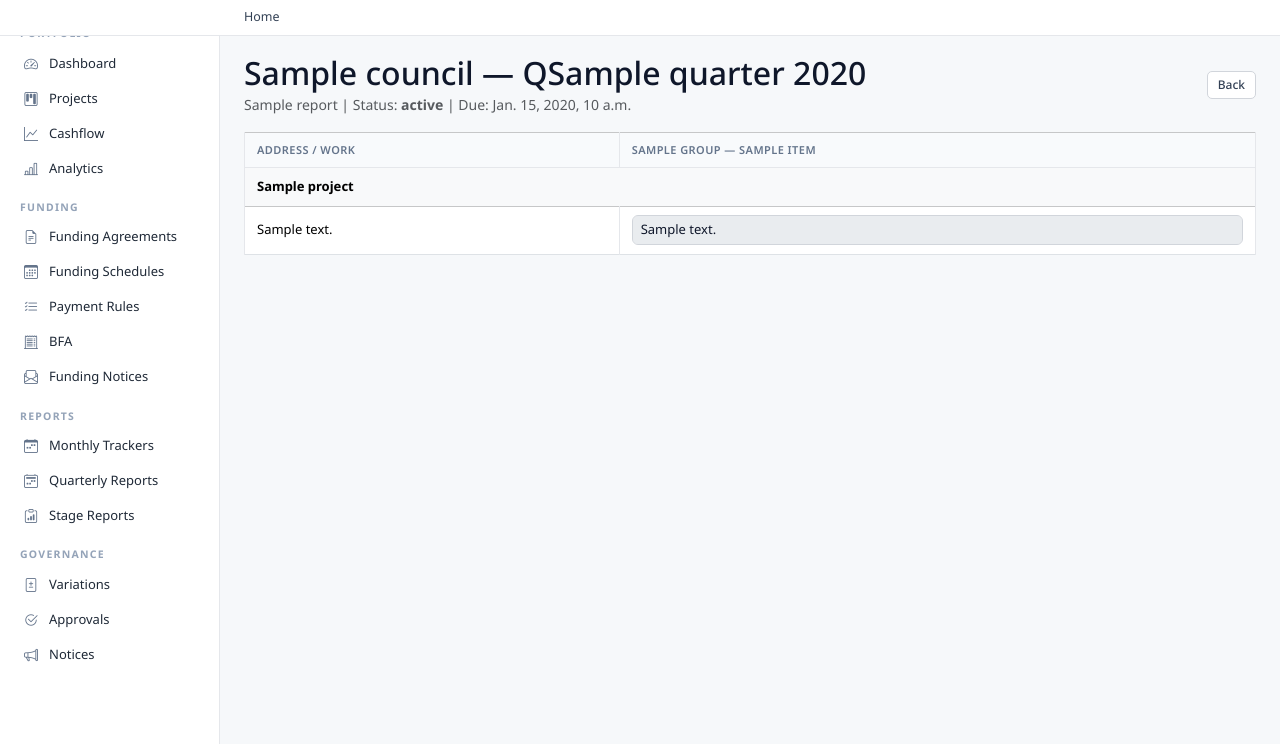
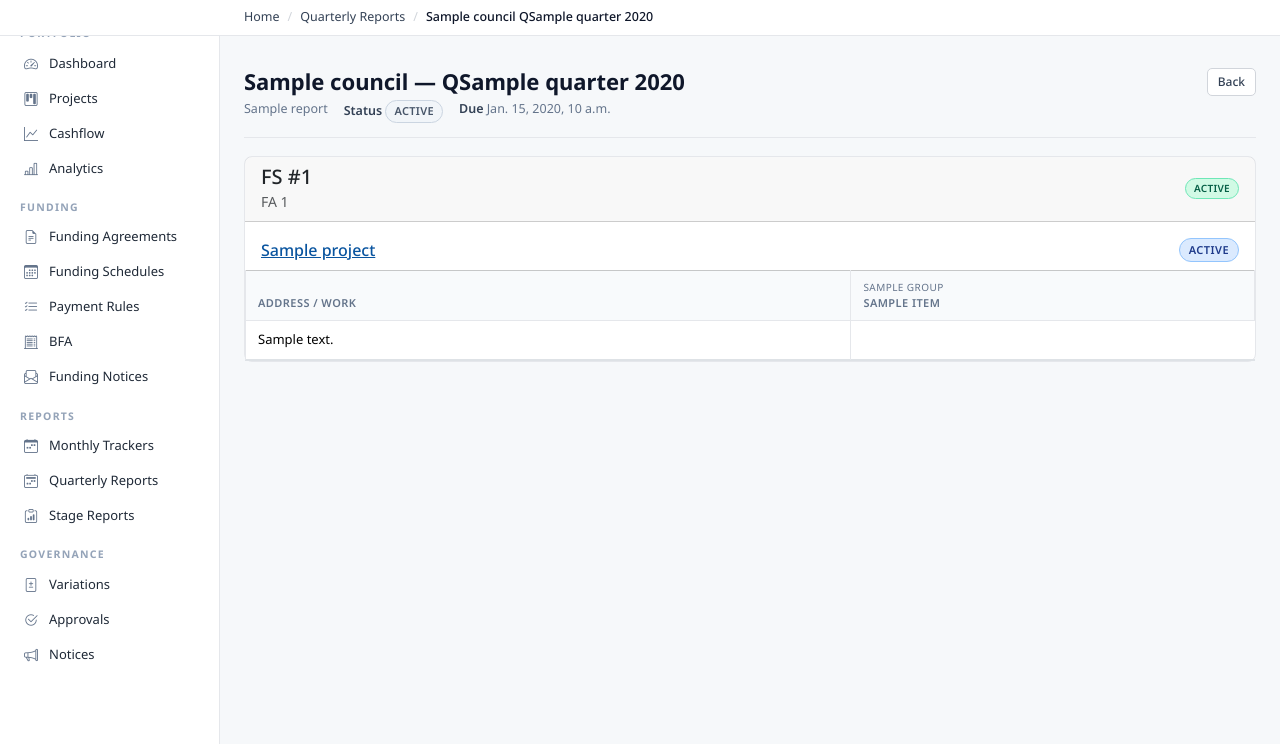
Before and after one commit to hazzamyman/ricd-django, a Django app: template src/templates/tracker/quarterly_detail.html in a window 1280 px wide. Shown: the part 56-800 px from the top of the page. Run offline with Django 5.2, Linux system fonts and the light colour scheme; the template is opened without the code that fills it: most values are stand-ins (such as "Sample title", 1, 10 or a date in 2020).

Commit message:
@ feat(qr): expand QuarterlyReport to FS->Project->Works hierarchy with per-project item groups
- Add Project.quarterly_report_item_group FK (nullable) to QuarterlyReportItemGroup
- Migration 0031 applies the schema change
- QuarterlyReportOpenOrCreateView._sync_entries() now scopes to Active FSes (status=ACTIVE)
  and uses each projects assigned item group items (falls back to all active items)
- QuarterlyReportDetailView._build_grid() restructured to return fs_sections with nested
  project and work rows, each project carrying its own column definition
- quarterly_detail.html redesigned as a mono-report: FS cards -> project subsections ->
  per-project item grid tables (columns from that projects assigned group)
- ProjectCreateView and ProjectUpdateView include quarterly_report_item_group in fields

Co-Authored-By: Claude Sonnet 4.6 <noreply@anthropic.com>
@

```diff
--- a/src/apps/ui/views/crud_views.py
+++ b/src/apps/ui/views/crud_views.py
@@ -556,7 +556,7 @@ class ProjectCreateView(WriteRequiredMixin, WidgetUpgradeMixin, CreateView):
     fields = ['name', 'council', 'program', 'project_type', 'financial_year',
               'financial_year_completed', 'lead_officer',
               'state', 'dwelling_status',
-              'stage1_item_group', 'stage2_item_group',
+              'stage1_item_group', 'stage2_item_group', 'quarterly_report_item_group',
               'sap_ion', 'cli_no', 'initial_caa_date']
     success_url = reverse_lazy('ui:projects_list')
 
@@ -708,7 +708,7 @@ class ProjectUpdateView(WriteRequiredMixin, WidgetUpgradeMixin, UpdateView):
     fields = ['name', 'council', 'program', 'project_type', 'financial_year',
               'financial_year_completed', 'lead_officer',
               'state', 'dwelling_status',
-              'stage1_item_group', 'stage2_item_group',
+              'stage1_item_group', 'stage2_item_group', 'quarterly_report_item_group',
               'sap_ion', 'cli_no', 'initial_caa_date']
     success_url = reverse_lazy('ui:projects_list')
 
--- a/src/templates/tracker/quarterly_detail.html
+++ b/src/templates/tracker/quarterly_detail.html
@@ -1,51 +1,92 @@
 {% extends "base.html" %}
 {% block title %}Quarterly Report &mdash; {{ report.council.name }} Q{{ report.quarter }} {{ report.year }}{% endblock %}
+{% block breadcrumbs %}
+  <span class="sep">/</span>
+  <a href="{% url 'ui:quarterly_report_global_list' %}">Quarterly Reports</a>
+  <span class="sep">/</span>
+  <span class="current">{{ report.council.name }} Q{{ report.quarter }} {{ report.year }}</span>
+{% endblock %}
 {% block content %}
-<div class="d-flex justify-content-between align-items-center mb-3">
+
+<div class="pg-head">
   <div>
-    <h2 class="mb-0">{{ report.council.name }} &mdash; Q{{ report.quarter }} {{ report.year }}</h2>
-    <small class="text-muted">{{ report.quarter_label }} | Status: <strong>{{ report.get_status_display }}</strong> | Due: {{ report.due_date }} {% if report.is_overdue %}<span class="badge bg-danger">Overdue</span>{% endif %}</small>
+    <h1>{{ report.council.name }} &mdash; Q{{ report.quarter }} {{ report.year }}</h1>
+    <div class="meta">
+      <span>{{ report.quarter_label }}</span>
+      <span><b>Status</b>
+        <span class="pill {% if report.status == 'APPROVED' %}green{% elif report.status == 'SUBMITTED' %}blue{% else %}grey{% endif %}">
+          {{ report.get_status_display }}
+        </span>
+      </span>
+      {% if report.due_date %}<span><b>Due</b> {{ report.due_date }}</span>{% endif %}
+      {% if report.is_overdue %}<span class="pill red">Overdue</span>{% endif %}
     </div>
-  <div>
+  </div>
+  <div class="actions">
+    {% if can_edit %}
       {% if report.status == 'DRAFT' or report.status == 'IN_PROGRESS' %}
-      {% if can_edit %}
-      <form method="post" action="{% url 'ui:quarterly_report_submit' report.pk %}" class="d-inline">{% csrf_token %}
-        <button class="btn btn-primary btn-sm">Submit</button>
+      <form method="post" action="{% url 'ui:quarterly_report_submit' report.pk %}" class="d-inline">
+        {% csrf_token %}<button class="btn btn-primary btn-sm">Submit</button>
       </form>
       {% endif %}
     {% endif %}
-    {% if report.status == 'SUBMITTED' and is_ricd %}
-      <form method="post" action="{% url 'ui:quarterly_report_approve' report.pk %}" class="d-inline">{% csrf_token %}
-        <button class="btn btn-success btn-sm">Approve</button>
+    {% if is_ricd and report.status == 'SUBMITTED' %}
+      <form method="post" action="{% url 'ui:quarterly_report_approve' report.pk %}" class="d-inline">
+        {% csrf_token %}<button class="btn btn-success btn-sm">Approve</button>
       </form>
     {% endif %}
     <a href="{% url 'ui:quarterly_report_global_list' %}" class="btn btn-outline-secondary btn-sm">Back</a>
   </div>
 </div>
 
-{% if not grid.items %}
-  <div class="alert alert-warning">No quarterly report items configured. Add Quarterly Report Item Groups in /admin first.</div>
-{% elif not grid.project_rows %}
-  <div class="alert alert-info">No active projects with works for this council in this quarter.</div>
+{% if not grid.fs_sections %}
+  <div class="alert alert-info">No active funding schedules with projects for this council this quarter.</div>
 {% else %}
 <form method="post">
 {% csrf_token %}
+
+{% for fs_section in grid.fs_sections %}
+<div class="card mb-4">
+  <div class="card-header d-flex justify-content-between align-items-center">
+    <div>
+      <h5 class="mb-0">FS #{{ fs_section.fs.schedule_number }}</h5>
+      {% if fs_section.fs.funding_agreement %}
+        <small class="text-muted">FA {{ fs_section.fs.funding_agreement.agreement_reference|default:fs_section.fs.funding_agreement.pk }}</small>
+      {% endif %}
+    </div>
+    <span class="pill green" style="font-size:10px;">{{ fs_section.fs.get_status_display }}</span>
+  </div>
+  <div class="card-body p-0">
+
+    {% for proj_section in fs_section.projects %}
+    <div class="border-bottom">
+      <div class="px-3 pt-3 pb-2 d-flex justify-content-between align-items-center">
+        <h6 class="mb-0">
+          <a href="{% url 'ui:project_detail' proj_section.project.pk %}">{{ proj_section.project.name }}</a>
+        </h6>
+        <span class="state-badge state-{{ proj_section.project.state|lower }}">{{ proj_section.project.get_state_display }}</span>
+      </div>
+
+      {% if proj_section.items and proj_section.works %}
       <div class="table-responsive">
-  <table class="table table-bordered table-sm align-middle">
+        <table class="table table-bordered table-sm align-middle mb-0" style="font-size:13px;">
           <thead class="table-light">
             <tr>
-        <th>Address / Work</th>
-        {% for item in grid.items %}<th title="{{ item.help_text }}">{{ item.group.name }} &mdash; {{ item.name }}</th>{% endfor %}
+              <th style="min-width:180px;">Address / Work</th>
+              {% for item in proj_section.items %}
+              <th style="min-width:120px;" title="{{ item.help_text|default:'' }}">
+                <div style="font-size:10px; color:var(--muted); font-weight:400;">{{ item.group.name }}</div>
+                {{ item.name }}
+              </th>
+              {% endfor %}
             </tr>
           </thead>
           <tbody>
-    {% for prow in grid.project_rows %}
-      <tr class="table-light"><td colspan="{{ grid.items|length|add:1 }}"><strong>{{ prow.project.name }}</strong></td></tr>
-      {% for wrow in prow.works %}
+            {% for wrow in proj_section.works %}
             <tr>
               <td>{{ wrow.address }}</td>
               {% for cell in wrow.cells %}
-            <td style="min-width:160px;">
+              <td>
                 {% with entry=cell.entry item=cell.item %}
                 {% if entry %}
                   {% if item.field_type == 'CHECKBOX' %}
@@ -58,11 +99,11 @@
                       {% if item.field_type == 'YES_NO_NA' %}<option value="na" {% if entry.is_na %}selected{% endif %}>N/A</option>{% endif %}
                     </select>
                   {% elif item.field_type == 'DATE' or item.field_type == 'DATE_NA' %}
-                    <input type="date" class="form-control form-control-sm" name="cell_{{ entry.pk }}_date" value="{{ entry.date_value|date:'Y-m-d' }}" {% if entry.is_na %}disabled{% endif %} {% if not can_edit %}disabled{% endif %}>
+                    <input type="date" class="form-control form-control-sm" name="cell_{{ entry.pk }}_date" value="{{ entry.date_value|date:'Y-m-d' }}" {% if not can_edit %}disabled{% endif %}>
                     {% if item.field_type == 'DATE_NA' %}
-                      <div class="form-check form-check-inline mt-1">
-                        <input type="checkbox" class="form-check-input" name="cell_{{ entry.pk }}_na" {% if entry.is_na %}checked{% endif %} {% if not can_edit %}disabled{% endif %}>
-                        <label class="form-check-label small">N/A</label>
+                    <div class="form-check mt-1">
+                      <input type="checkbox" class="form-check-input" name="cell_{{ entry.pk }}_na" id="na_{{ entry.pk }}" {% if entry.is_na %}checked{% endif %} {% if not can_edit %}disabled{% endif %}>
+                      <label class="form-check-label small" for="na_{{ entry.pk }}">N/A</label>
                     </div>
                     {% endif %}
                   {% elif item.field_type == 'NUMBER' or item.field_type == 'CURRENCY' %}
@@ -71,20 +112,35 @@
                     <input type="text" class="form-control form-control-sm" name="cell_{{ entry.pk }}_text" value="{{ entry.text_value }}" {% if not can_edit %}disabled{% endif %}>
                   {% endif %}
                 {% else %}
-                  <span class="text-muted">&mdash;</span>
+                  <span class="text-muted small">—</span>
                 {% endif %}
                 {% endwith %}
               </td>
               {% endfor %}
             </tr>
             {% endfor %}
-    {% endfor %}
           </tbody>
         </table>
       </div>
+      {% elif not proj_section.items %}
+        <p class="text-muted small px-3 py-2 mb-0">No report items configured — assign a Quarterly Report Item Group to this project in Maintenance.</p>
+      {% else %}
+        <p class="text-muted small px-3 py-2 mb-0">No works recorded on this project.</p>
+      {% endif %}
+
+    </div>{# border-bottom #}
+    {% endfor %}{# proj_section #}
+
+  </div>{# card-body #}
+</div>{# card #}
+{% endfor %}{# fs_section #}
+
 {% if can_edit %}
+<div class="mb-4">
   <button type="submit" class="btn btn-primary">Save Changes</button>
+</div>
 {% endif %}
 </form>
 {% endif %}
+
 {% endblock %}
```
Also changed, not shown: src/apps/core/models/projects_models.py (+8 -0 lines), src/apps/ui/views/tracker_views.py (+85 -51 lines), src/apps/core/migrations/0031_project_quarterly_report_item_group.py (added). Lines whose indentation alone changed are shown as unchanged.
